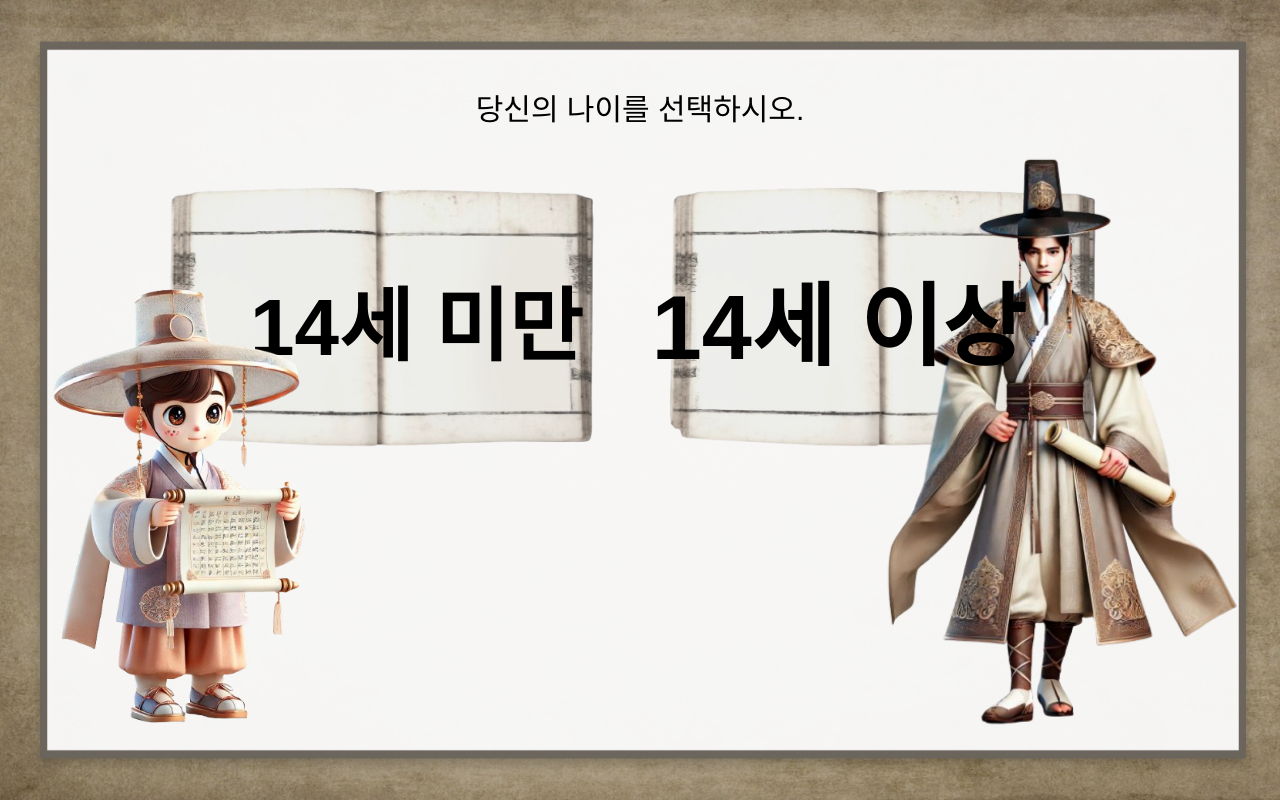
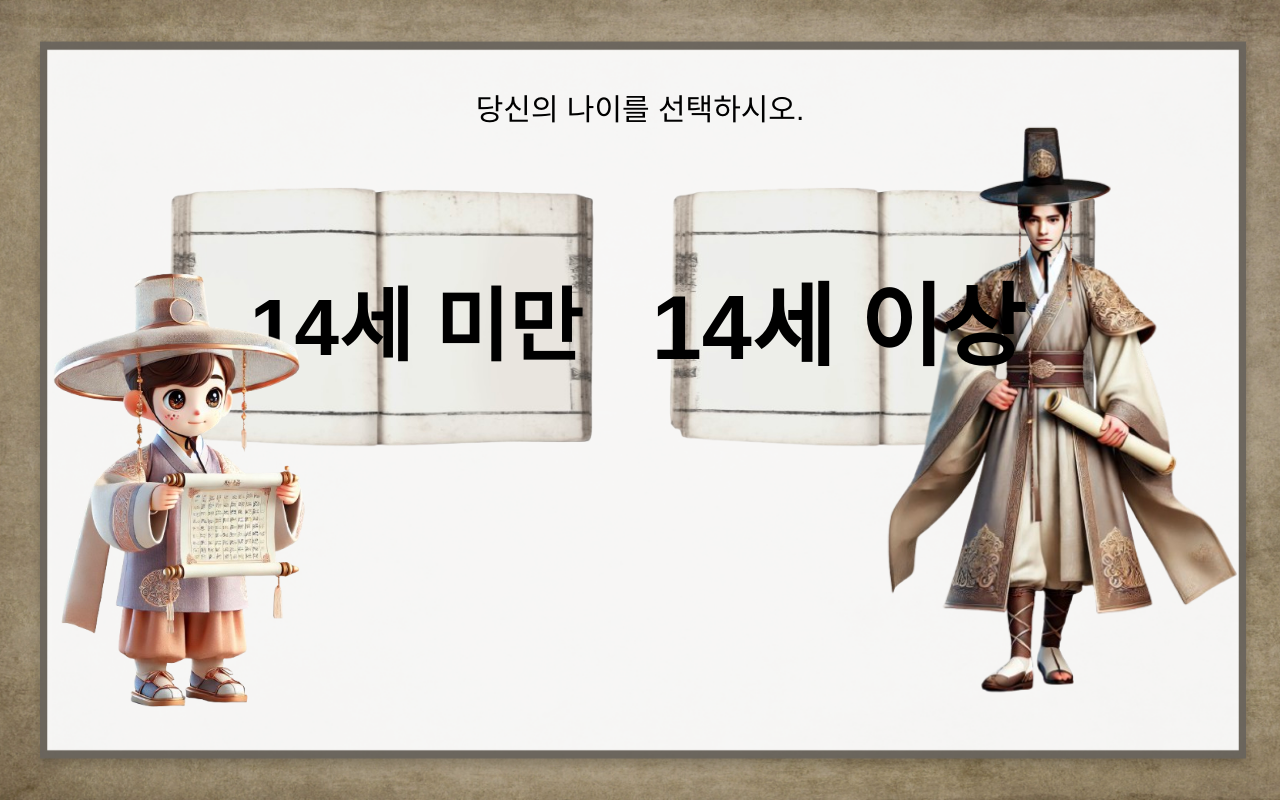
Before and after one commit to SKNETWORKS-FAMILY-AICAMP/SKN06-4th-05Team, a Django app: page /home/ in a window 1280 px wide. Run offline with Django 5.2, Linux system fonts and the light colour scheme; some web fonts are replaced.

Commit message:
수정사항

```diff
--- a/chat/templates/home.html
+++ b/chat/templates/home.html
@@ -59,13 +59,13 @@
         }
         .content .item img.left-character {
             position: absolute;
-            top: 35%; /* 상단 위치 조정 */
+            top: 33%; /* 상단 위치 조정 */
             left: 2%; /* 좌측 위치 고정 */
             width: 325px; /* 크기 설정 */
         }
         .content .item img.right-character {
             position: absolute;
-            top: 14%; /* 상단 위치 조정 */
+            top: 10%; /* 상단 위치 조정 */
             right: 2%; /* 우측 위치 고정 */
             width: 410px; /* 크기 설정 *//
         }
--- a/chat/templates/kidchat.html
+++ b/chat/templates/kidchat.html
@@ -172,7 +172,7 @@
     </header>
     <!-- 화살표 버튼들 -->
     <div class="arrow-buttons">
-        <a href="{% url 'intro1' %}"><img src="{% static 'imgs/7.png' %}" alt="Previous"></a>
+        <a href="{% url 'intro1' %}"><img src="{% static 'imgs/8.png' %}" alt="Previous"></a>
     </div>
     <div id="error_message"></div>
     <div class="chat-container"></div>
```
